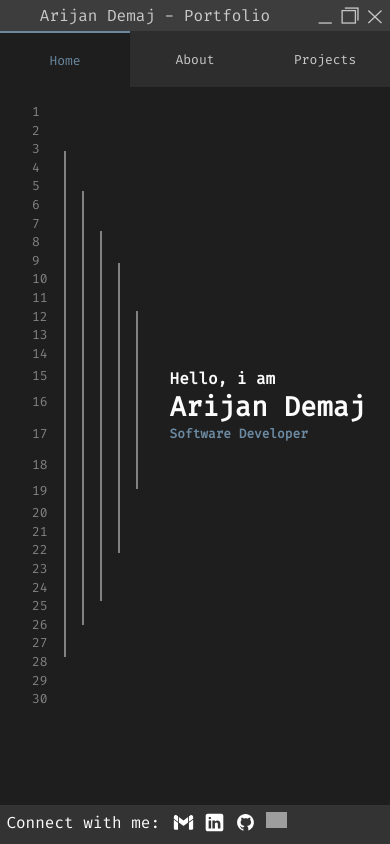
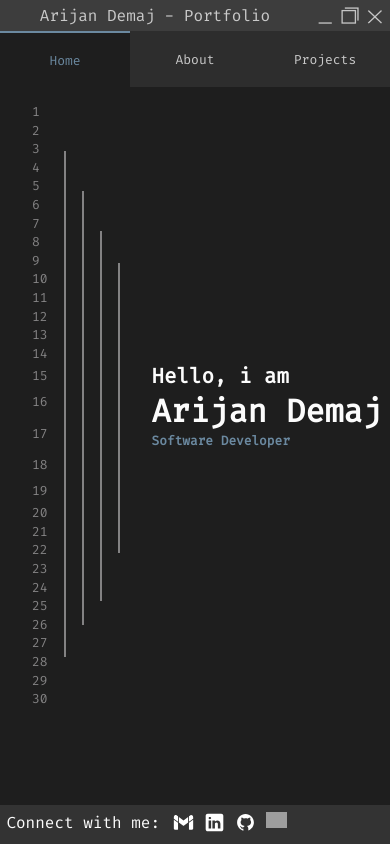
Before and after one commit to arijandemaj/Portfolio, a React (Vite) app: page / in a window 390 px wide. Built offline with nearby package versions, Linux system fonts and the light colour scheme; grey boxes are pictures that could not be loaded.

Commit message:
Fix responsivity on mobile

```diff
--- a/src/pages/Home.jsx
+++ b/src/pages/Home.jsx
@@ -42,7 +42,7 @@ function Home() {
             <div className="horizontal-line" style={{height: '27rem', marginTop: '6.5rem'}}></div>
             <div className="horizontal-line" style={{height: '23rem', marginTop: '9rem'}}></div>
             <div className="horizontal-line" style={{height: '18rem', marginTop: '11rem'}}></div>
-            <div className="horizontal-line" style={{height: '11rem', marginTop: '14rem'}}></div>
+            <div className="horizontal-line hide-on-mobile" style={{height: '11rem', marginTop: '14rem'}}></div>
           </div>
          </div>
          <div className="introduction-container">
--- a/src/styles/main.css
+++ b/src/styles/main.css
@@ -265,7 +265,9 @@ nav{
 
 
 /* ----------------------------------------- Responsivity ----------------------------------------- */
+
 @media only screen and (min-width: 1600px) {
+
     .introduction-container {
         display: block;
     }
@@ -349,6 +351,10 @@ nav{
         flex: 1;
     }
 
+    .hide-on-mobile{
+        display: none;
+    }
+
     #project-tabs ul li{
         padding: 3%;
     }
@@ -361,19 +367,55 @@ nav{
         margin-left: 1rem;
     }
 
+}
+
+/* ----------------------------------------- Introduction Responsivity ----------------------------------------- */
+
+@media (max-width: 320px) {
+
     .introduction{
-        font-size: 0.8rem;
+        font-size: 1.3rem;
     }
 
     .introduction-fullname{
+        font-size: 2rem;
+    }
+
+    .introduction-title{
+        font-size: 1rem;
+    }
+}
+
+@media (min-width: 321px) and (max-width: 425px) {
+
+    .introduction{
         font-size: 1.5rem;
+    }
+
+    .introduction-fullname{
+        font-size: 2.3rem;
+    }
+
+    .introduction-title{
+        font-size: 1.2rem;
+    }
+}
+
+@media only screen and (max-width: 472px) {
+
+    .introduction{
+        font-size: 1rem;
+    }
+
+    .introduction-fullname{
+        font-size: 1.7rem;
     }
 
     .introduction-title{
         font-size: 0.8rem;
     }
+}
 
-}
 
 
 @media only screen and (max-width: 680px) {
@@ -400,18 +442,3 @@ nav{
         font-size: 2rem;
     }
 }
-
-@media only screen and (max-width: 472px) {
-
-    .introduction{
-        font-size: 1rem;
-    }
-
-    .introduction-fullname{
-        font-size: 1.7rem;
-    }
-
-    .introduction-title{
-        font-size: 0.8rem;
-    }
-}
```
